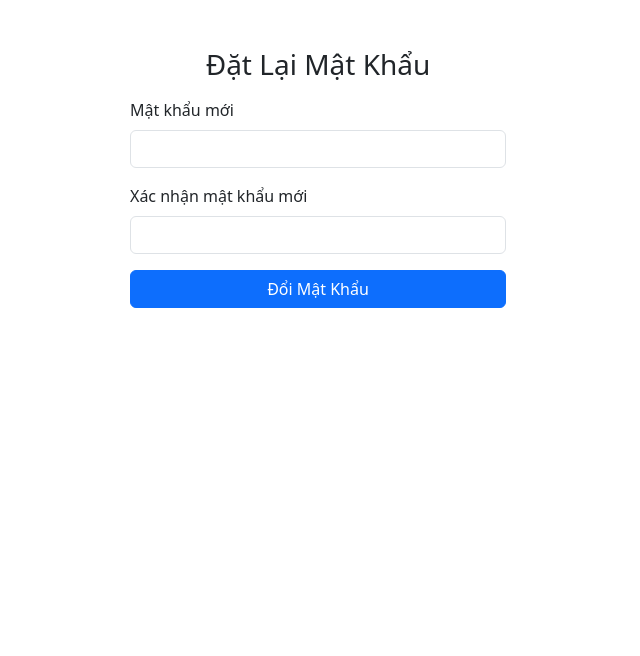
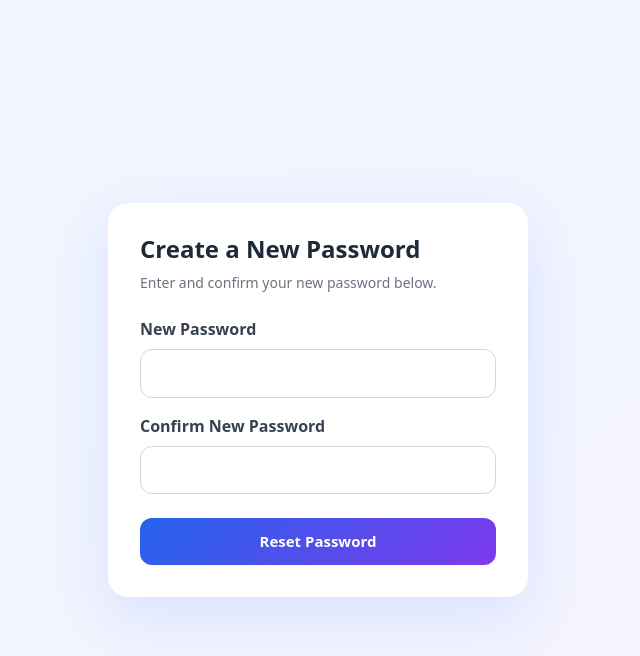
Before and after one commit to laboonnie/Project3_Personal_Finance, a React (Create React App) app in the folder Project3_Personal_Finance/frontend/: page /reset-password in a window 1280 px wide. Shown: the top 656 px of the page, without its empty margins (322-962 px from the left). Built offline with nearby package versions, Linux system fonts and the light colour scheme.

Commit message:
fix resetpass, noti

```diff
--- a/Project3_Personal_Finance/frontend/src/pages/Investments/InvestmentList.jsx
+++ b/Project3_Personal_Finance/frontend/src/pages/Investments/InvestmentList.jsx
@@ -302,7 +302,7 @@ const InvestmentList = () => {
         return () => controller.abort();
     }, [selectedStock]);
 
-    const formatMoney = (amount) => new Intl.NumberFormat('en-US').format(amount || 0) + '$';
+    const formatMoney = (amount) => new Intl.NumberFormat('vi-VN').format(amount || 0) + 'đ';
     const handleSelectStock = (stock) => {
         setSelectedStock(stock);
         setSearchQuery('');
@@ -1485,6 +1485,8 @@ const InvestmentList = () => {
             )}
 
             {showForm && (
+                <div className="modal-overlay" onClick={() => { setShowForm(false); setInitialAsset(null); }}>
+                    <div className="modal-content" onClick={(e) => e.stopPropagation()}>
                         <InvestmentForm
                             key={initialAsset?.symbol || 'manual'}
                             initialAsset={initialAsset}
@@ -1499,6 +1501,8 @@ const InvestmentList = () => {
                                 setInitialAsset(null);
                             }}
                         />
+                    </div>
+                </div>
             )}
 
             <div className="investment-dashboard-grid">
@@ -1634,7 +1638,7 @@ const InvestmentList = () => {
                                         tickLine={false}
                                         width={70}
                                         tick={{ fill: '#94a3b8', fontSize: 11 }}
-                                        tickFormatter={value => `${new Intl.NumberFormat('en-US', { notation: 'compact', maximumFractionDigits: 1 }).format(value)}$`}
+                                        tickFormatter={value => `${new Intl.NumberFormat('vi-VN', { notation: 'compact', maximumFractionDigits: 1 }).format(value)}đ`}
                                     />
                                     <Tooltip
                                         labelFormatter={(_, payload) => payload?.[0]?.payload?.date
--- a/Project3_Personal_Finance/frontend/src/pages/Investments/Investments.css
+++ b/Project3_Personal_Finance/frontend/src/pages/Investments/Investments.css
@@ -95,14 +95,31 @@
     box-shadow: 0 6px 16px rgba(102, 126, 234, 0.4);
 }
 
-/* ==================== FORM ==================== */
+.modal-overlay {
+    position: fixed;
+    inset: 0;
+    z-index: 1000;
+    display: flex;
+    align-items: center;
+    justify-content: center;
+    padding: 16px;
+    background: rgba(32,43,54,.42);
+    backdrop-filter: blur(4px);
+}
+.modal-content {
+    width: min(560px, calc(100vw - 32px)) !important;
+    max-height: calc(100vh - 40px) !important;
+    overflow-y: auto;
+    box-sizing: border-box !important;
+    padding: 24px !important;
+    background: #fff !important;
+    border-radius: 20px !important;
+    box-shadow: 0 18px 50px rgba(36,46,54,.13) !important;
+}
 .investment-form-container {
-    margin-bottom: 28px;
-    padding: 24px;
-    background: #f8fafc;
-    border-radius: 20px;
-    border: 1px solid #e2e8f0;
-    animation: slideDown 0.3s ease;
+    width: 100% !important;
+    max-width: 100% !important;
+    margin-bottom: 0 !important;
 }
 
 @keyframes slideDown {
--- a/Project3_Personal_Finance/frontend/src/pages/auth/Login.js
+++ b/Project3_Personal_Finance/frontend/src/pages/auth/Login.js
@@ -46,7 +46,7 @@ const Login = () => {
         setIsLoading(true);
         try {
             const response = await api.post('/Users/forgot-password', { email: forgotEmail });
-            toast.success(response.data.message || 'Password reset instructions have been sent to your email!');
+            toast.success(response.data.message || 'Password reset instructions have been sent. Please check your inbox!');
             setIsForgotMode(false);
             setForgotEmail('');
         } catch (error) {
--- a/Project3_Personal_Finance/frontend/src/pages/auth/resetPassword.js
+++ b/Project3_Personal_Finance/frontend/src/pages/auth/resetPassword.js
@@ -5,7 +5,7 @@ import { toast } from 'react-toastify';
 
 const ResetPassword = () => {
     const [searchParams] = useSearchParams();
-    const token = searchParams.get('token'); // Lấy token từ URL
+    const token = searchParams.get('token');
 
     const [newPassword, setNewPassword] = useState('');
     const [confirmPassword, setConfirmPassword] = useState('');
@@ -17,12 +17,12 @@ const ResetPassword = () => {
         e.preventDefault();
 
         if (!token) {
-            toast.error("Mã xác thực không tồn tại!");
+            toast.error("Reset token is missing!");
             return;
         }
 
         if (newPassword !== confirmPassword) {
-            toast.error("Mật khẩu xác nhận không trùng khớp!");
+            toast.error("Passwords do not match!");
             return;
         }
 
@@ -33,10 +33,10 @@ const ResetPassword = () => {
                 newPassword: newPassword
             });
 
-            toast.success(response.data.message || "Đặt lại mật khẩu thành công!");
-            navigate('/login'); // Chuyển sang trang Đăng nhập
+            toast.success(response.data.message || "Your password has been reset successfully!");
+            navigate('/login');
         } catch (error) {
-            const errorMessage = error.response?.data?.message || "Mã xác thực không hợp lệ hoặc đã hết hạn!";
+            const errorMessage = error.response?.data?.message || "Invalid or expired reset token!";
             toast.error(errorMessage);
         } finally {
             setIsLoading(false);
@@ -44,33 +44,90 @@ const ResetPassword = () => {
     };
 
     return (
-        <div className="container mt-5" style={{ maxWidth: '400px' }}>
-            <h3 className="text-center mb-3">Đặt Lại Mật Khẩu</h3>
+        <div style={{
+            minHeight: '100vh',
+            display: 'flex',
+            alignItems: 'center',
+            justifyContent: 'center',
+            background: 'linear-gradient(135deg, #eff6ff, #f5f3ff)',
+            padding: '24px'
+        }}>
+            <div style={{
+                width: '100%',
+                maxWidth: '420px',
+                background: '#ffffff',
+                borderRadius: '20px',
+                boxShadow: '0 20px 60px rgba(37, 99, 235, 0.12)',
+                padding: '32px'
+            }}>
+                <h2 style={{ margin: '0 0 8px', color: '#1f2937', fontSize: '24px', fontWeight: 700 }}>
+                    Create a New Password
+                </h2>
+                <p style={{ margin: '0 0 24px', color: '#6b7280', fontSize: '14px' }}>
+                    Enter and confirm your new password below.
+                </p>
+
                 <form onSubmit={handleSubmit}>
-                <div className="mb-3">
-                    <label className="form-label">Mật khẩu mới</label>
+                    <div style={{ marginBottom: '16px' }}>
+                        <label style={{ display: 'block', marginBottom: '8px', fontWeight: 600, color: '#374151' }}>
+                            New Password
+                        </label>
                         <input
                             type="password"
-                        className="form-control"
+                            style={{
+                                width: '100%',
+                                padding: '12px 14px',
+                                borderRadius: '12px',
+                                border: '1px solid #d1d5db',
+                                fontSize: '15px',
+                                boxSizing: 'border-box'
+                            }}
                             value={newPassword}
                             onChange={(e) => setNewPassword(e.target.value)}
                             required
                         />
                     </div>
-                <div className="mb-3">
-                    <label className="form-label">Xác nhận mật khẩu mới</label>
+
+                    <div style={{ marginBottom: '24px' }}>
+                        <label style={{ display: 'block', marginBottom: '8px', fontWeight: 600, color: '#374151' }}>
+                            Confirm New Password
+                        </label>
                         <input
                             type="password"
-                        className="form-control"
+                            style={{
+                                width: '100%',
+                                padding: '12px 14px',
+                                borderRadius: '12px',
+                                border: '1px solid #d1d5db',
+                                fontSize: '15px',
+                                boxSizing: 'border-box'
+                            }}
                             value={confirmPassword}
                             onChange={(e) => setConfirmPassword(e.target.value)}
                             required
                         />
                     </div>
-                <button type="submit" className="btn btn-primary w-100" disabled={isLoading}>
-                    {isLoading ? 'Đang xử lý...' : 'Đổi Mật Khẩu'}
+
+                    <button
+                        type="submit"
+                        disabled={isLoading}
+                        style={{
+                            width: '100%',
+                            padding: '12px 16px',
+                            borderRadius: '12px',
+                            border: 'none',
+                            background: 'linear-gradient(135deg, #2563eb, #7c3aed)',
+                            color: '#ffffff',
+                            fontWeight: 600,
+                            fontSize: '15px',
+                            cursor: isLoading ? 'not-allowed' : 'pointer',
+                            opacity: isLoading ? 0.7 : 1
+                        }}
+                    >
+                        {isLoading ? 'Processing...' : 'Reset Password'}
                     </button>
                 </form>
+            </div>
         </div>
     );
 };
```
Also changed, not shown: Project3_Personal_Finance/frontend/src/components/layout/NotificationBell.js (+36 -1 lines), Project3_Personal_Finance/frontend/src/pages/Investments/InvestmentForm.jsx (+32 -50 lines), 2 other files (tests, documents, lock files or other folders). Lines whose indentation alone changed are shown as unchanged.
